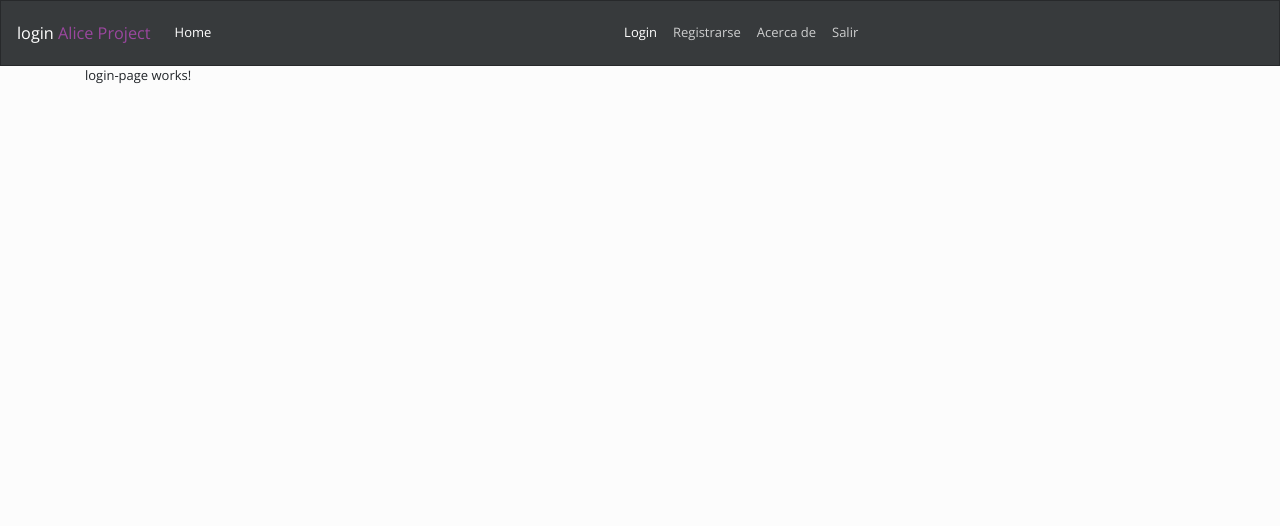
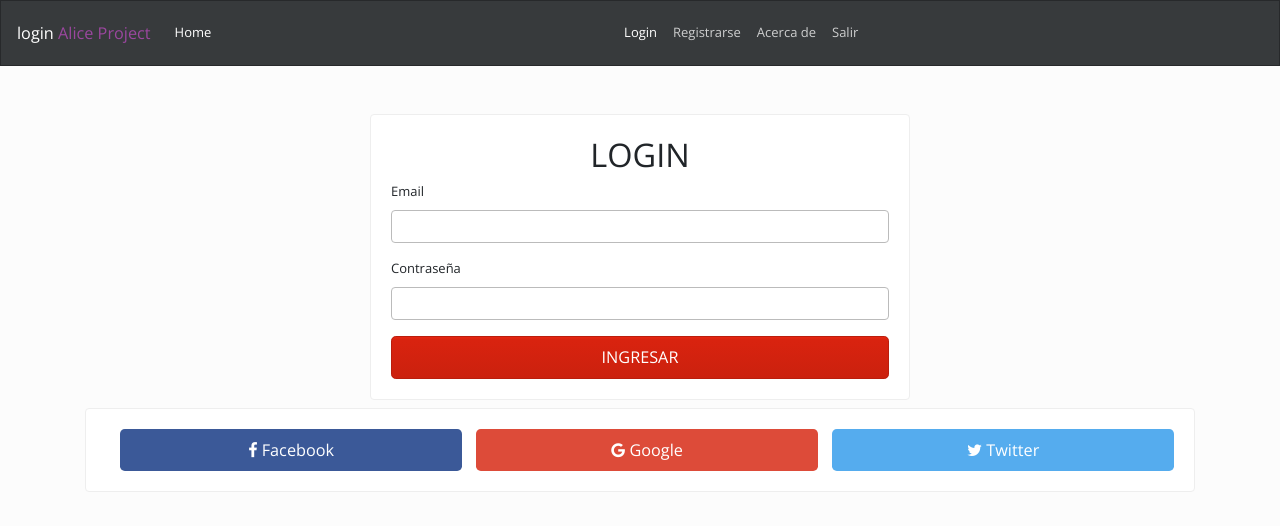
Before and after one commit to martinAjucum/frontendpg, an Angular app: page /login in a window 1280 px wide. Shown: the top 526 px of the page. Built offline with nearby package versions, Linux system fonts and the light colour scheme.

Commit message:
loginpage added

```diff
--- a/src/app/componentes/login-page/login-page.component.html
+++ b/src/app/componentes/login-page/login-page.component.html
@@ -1 +1,31 @@
-<p>login-page works!</p>
+<div class="row">
+    <div class="col-md-6 mx-auto mt-5">
+        <div class="card">
+            <div class="card-body">
+                <h1 class="text-center">LOGIN</h1>
+                <form>
+                    <div class="form-group">
+                        <label for="email">Email</label>
+                        <input type="email" name="email" id="email" class="form-control">
+                    </div>
+                    <div class="form-group">
+                        <label for="password">Contraseña</label>
+                        <input type="password" name="password" id="password" class="form-control">
+                    </div>
+                    <input type="button" value="INGRESAR" class="btn btn-primary btn-block btn-lg">
+                </form>
+            </div>
+        </div>
+    </div>
+</div>
+<div class="row">
+    <div class="col-md mx-auto mt-2">
+     <div class="card">
+         <div class="card-body d-flex justify-around">
+             <button class="btn btn-lg btn-facebook ml-auto"><i class="fa fa-facebook"></i> Facebook</button>
+             <button class="btn btn-lg btn-google ml-auto"><i class="fa fa-google" aria-hidden="true"></i> Google</button>
+             <button class="btn btn-lg btn-twitter ml-auto"><i class="fa fa-twitter"></i> Twitter</button>
+         </div>
+     </div>
+    </div>
+</div>
--- a/src/app/componentes/login-page/login-page.component.scss
+++ b/src/app/componentes/login-page/login-page.component.scss
@@ -0,0 +1,18 @@
+.btn-facebook, .btn-google, .btn-twitter {
+    width: 32%;
+}
+
+.btn-facebook {
+    background: #3b5998;
+    color: #fff;
+}
+
+.btn-google {
+    background: #dd4b39;
+    color: #fff;
+}
+
+.btn-twitter {
+    background: #55acee;
+    color: #fff;
+}
```
